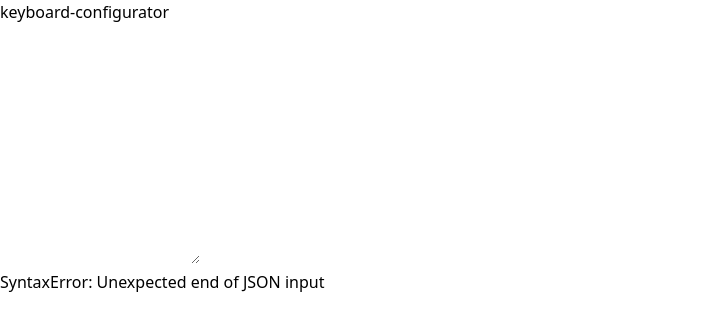
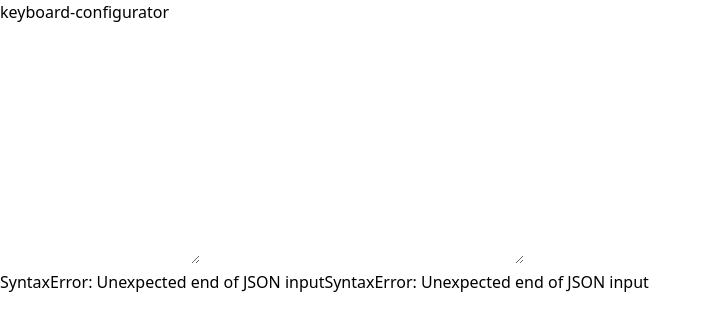
Before and after one commit to tenstad/keyboard-configurator, a SvelteKit app: page / in a window 1280 px wide. Shown: the top 330 px of the page, without its empty margins (0-711 px from the left). Built offline with nearby package versions, Linux system fonts and the light colour scheme.

Commit message:
feat: render keyboard

```diff
--- /dev/null
+++ b/src/lib/KeyboardEditor.svelte
@@ -0,0 +1,29 @@
+<script lang="ts">
+	let size = 50;
+	let gap = 3;
+
+	let { keyboard = $bindable(), keymap = $bindable() } = $props<{
+		keyboard: Keyboard | undefined;
+		keymap: Keymap | undefined;
+	}>();
+</script>
+
+<div class="relative">
+	{#if keyboard?.layouts !== undefined}
+		{#each Object.values(keyboard.layouts)[0].layout as key, i}
+			<div
+				class="absolute"
+				style:left={`${size * key.x + gap / 2}px`}
+				style:top={`${size * key.y + gap / 2}px`}
+			>
+				<div
+					class="rounded-lg border border-gray-200 bg-gray-100 text-xs font-semibold text-gray-800"
+					style:width={`${size - gap}px`}
+					style:height={`${size - gap}px`}
+				>
+					{keymap.layers[0][i]}
+				</div>
+			</div>
+		{/each}
+	{/if}
+</div>
--- a/src/routes/+page.svelte
+++ b/src/routes/+page.svelte
@@ -1,10 +1,16 @@
 <script lang="ts">
-    import JsonInput from '$lib/JsonInput.svelte'
+	import JsonInput from '$lib/JsonInput.svelte';
+	import KeyboardEditor from '$lib/KeyboardEditor.svelte';
 
-    let data: object | undefined = $state(undefined);
+	let keyboard: Keyboard | undefined = $state(undefined);
+	let keymap: Keymap | undefined = $state(undefined);
 </script>
-
 
 <h1>keyboard-configurator</h1>
 
-<JsonInput bind:data />
+<div class="flex-colun flex">
+	<JsonInput bind:data={keyboard} />
+	<JsonInput bind:data={keymap} />
+</div>
+
+<KeyboardEditor bind:keyboard bind:keymap />
--- /dev/null
+++ b/src/types.ts
@@ -0,0 +1,23 @@
+type Keyboard = {
+	layouts: { [_: string]: Layout };
+};
+
+type Layout = {
+	layout: Key[];
+};
+
+type Key = {
+	matrix: [number, number];
+	x: number;
+	y: number;
+};
+
+type Keymap = {
+	keyboard: string | undefined;
+	keymap: string | undefined;
+	layout: string | undefined;
+	host_language: string | undefined;
+	layers: KeyCode[][];
+};
+
+type KeyCode = string;
```
